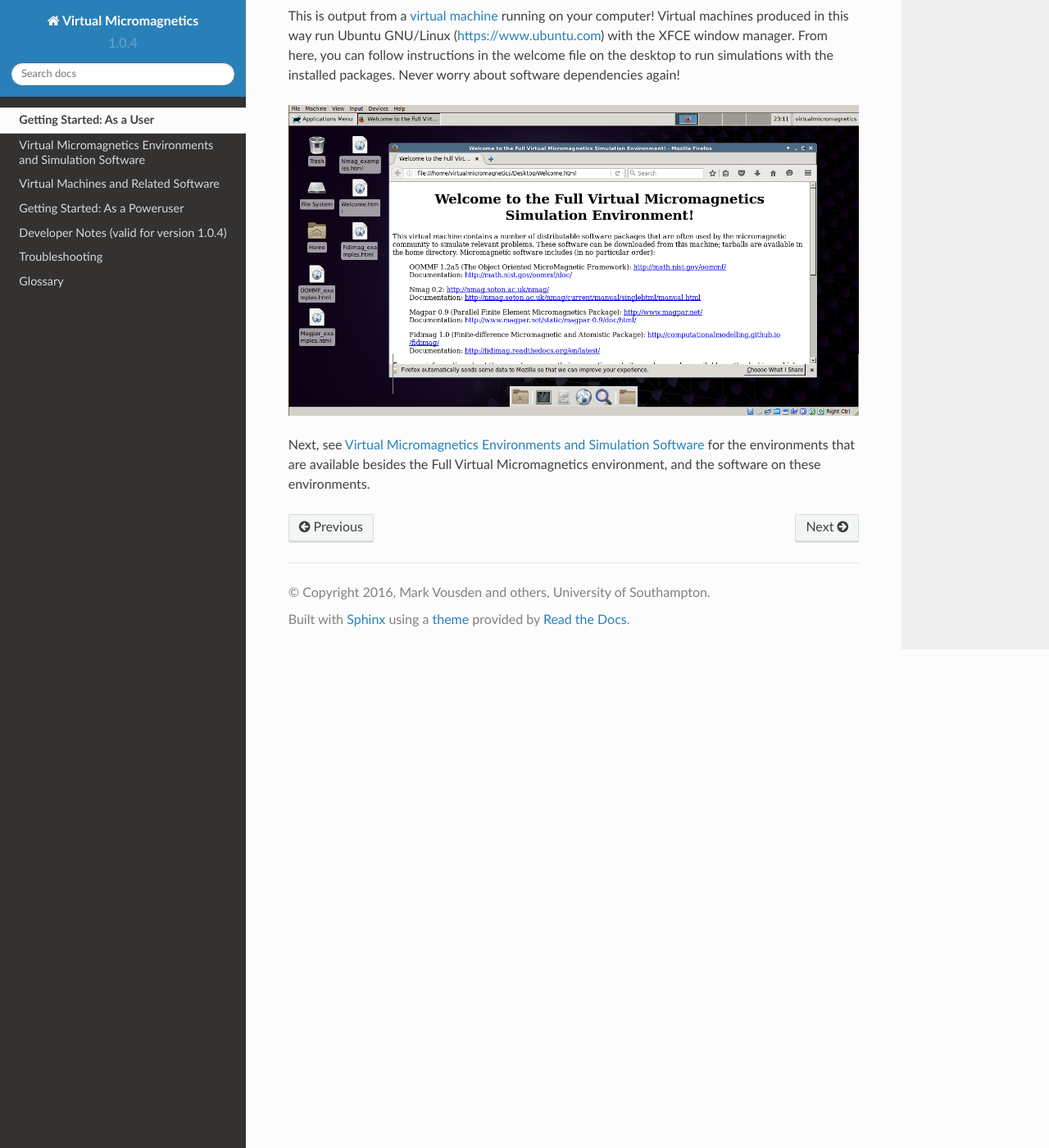
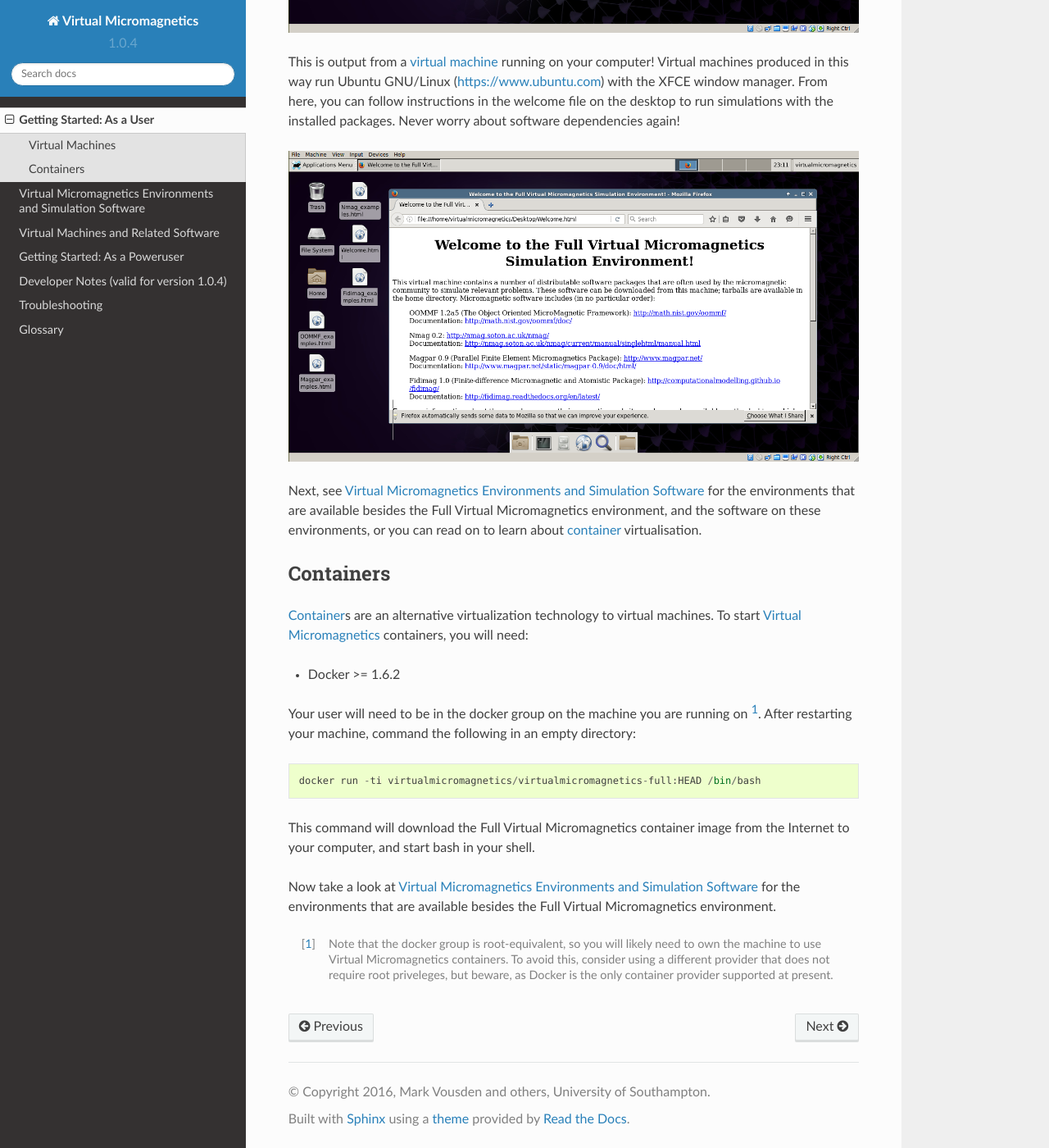
Before and after one commit to computationalmodelling/virtualmicromagnetics, a Sphinx documentation site: the page built from docs/getting-started-user.rst, in a window 1280 px wide and 1400 px high, scrolled down 903 px. Shown: the whole window at 82% size. Built offline with Sphinx 7.4.7 and the Read the Docs theme 2.0.0, drawn with Linux system fonts in a browser that asks for light colours.

Commit message:
DOC-047: Add some initial container text.

```diff
--- a/docs/getting-started-user.rst
+++ b/docs/getting-started-user.rst
@@ -2,6 +2,9 @@
 
 Getting Started: As a User
 ==========================
+
+Virtual Machines
+----------------
 
 To start a :term:`Virtual Micromagnetics` environment, you will need the
 following software:
@@ -30,4 +33,30 @@
 
 Next, see :ref:`environments` for the environments that are available besides
 the Full Virtual Micromagnetics environment, and the software on these
-environments.
+environments, or you can read on to learn about :term:`container`
+virtualisation.
+
+Containers
+----------
+
+:term:`Container`\s are an alternative virtualization technology to virtual
+machines. To start :term:`Virtual Micromagnetics` containers, you will need:
+
+- Docker >= 1.6.2
+
+Your user will need to be in the docker group on the machine you are running on
+[#]_. After restarting your machine, command the following in an empty
+directory::
+
+ docker run -ti virtualmicromagnetics/virtualmicromagnetics-full:HEAD /bin/bash
+
+This command will download the Full Virtual Micromagnetics container image from
+the Internet to your computer, and start bash in your shell.
+
+Now take a look at :ref:`environments` for the environments that are available
+besides the Full Virtual Micromagnetics environment.
+
+.. [#] Note that the docker group is root-equivalent, so you will likely need
+   to own the machine to use Virtual Micromagnetics containers. To avoid this,
+   consider using a different provider that does not require root priveleges,
+   but beware, as Docker is the only container provider supported at present.
```
